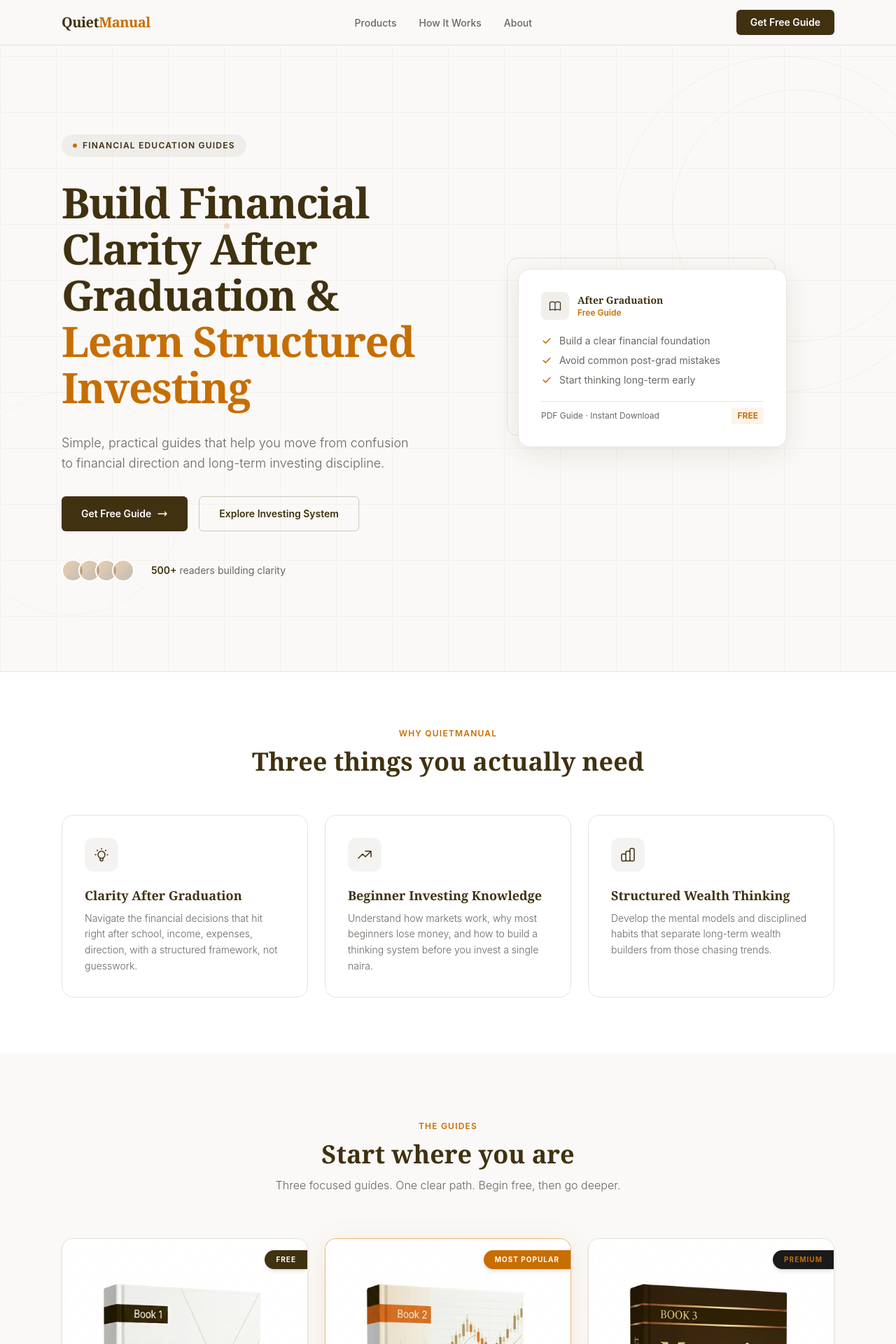
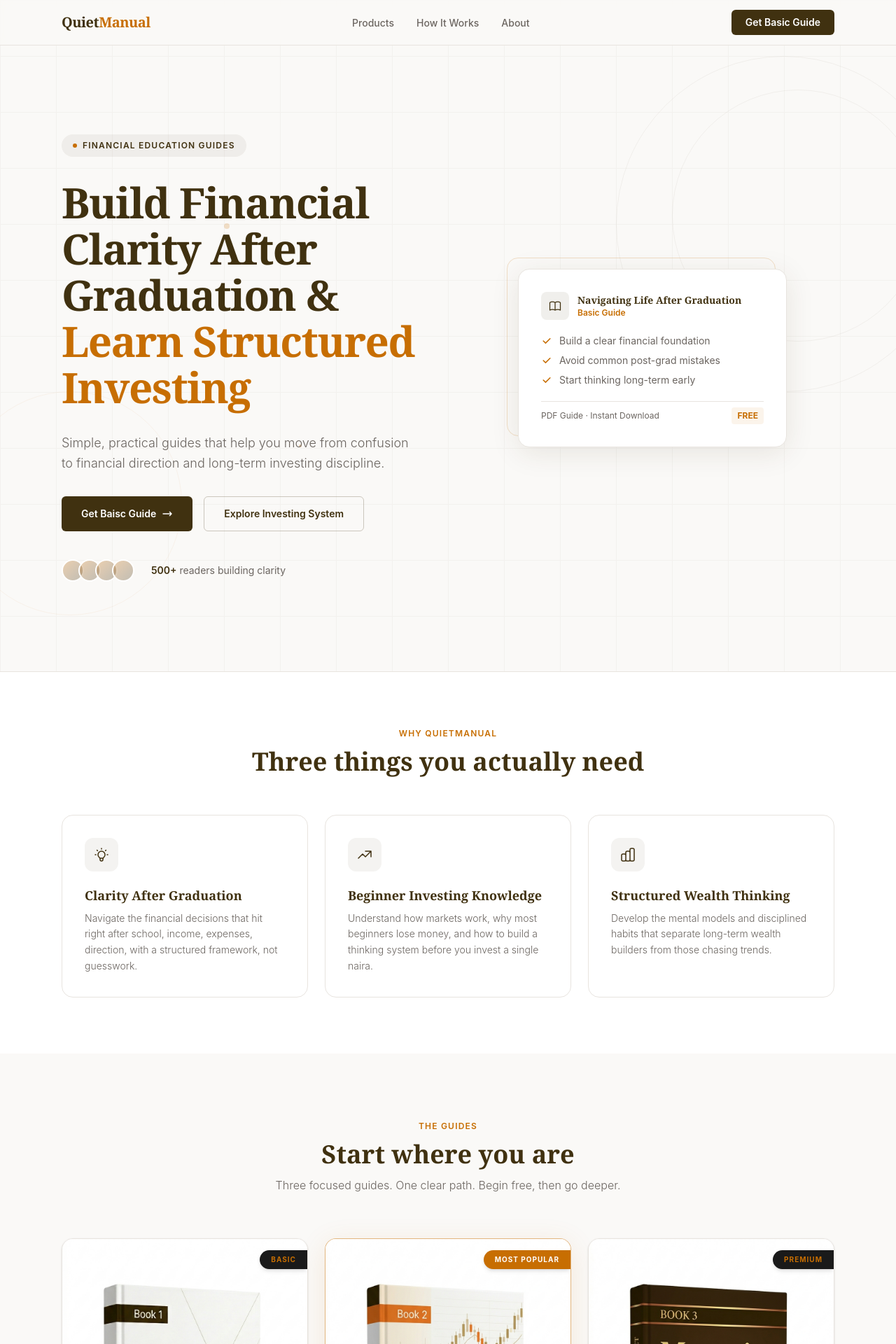
Before and after one commit to umobiajulu/quietmanual, a Vue app: page / in a window 1280 px wide. Shown: the top 1920 px of the page at 70% size. Built offline with nearby package versions, Linux system fonts and the light colour scheme.

Commit message:
made it better

```diff
--- a/src/views/Home.vue
+++ b/src/views/Home.vue
@@ -19,7 +19,7 @@
           href="#products"
           class="text-sm font-semibold text-white bg-[#403110] px-5 py-2 rounded-md hover:-translate-y-0.5 hover:shadow-lg transition-all duration-150"
         >
-          Get Free Guide
+          Get Basic Guide
         </a>
       </div>
     </nav>
@@ -58,7 +58,7 @@
               href="#products"
               class="inline-flex items-center justify-center gap-2 bg-[#403110] text-white text-sm font-semibold px-7 py-3.5 rounded-md hover:-translate-y-0.5 hover:shadow-xl transition-all duration-150"
             >
-              Get Free Guide
+              Get Baisc Guide
               <svg class="w-4 h-4" fill="none" stroke="currentColor" viewBox="0 0 24 24"><path stroke-linecap="round" stroke-linejoin="round" stroke-width="2" d="M17 8l4 4m0 0l-4 4m4-4H3"/></svg>
             </a>
             <a
@@ -89,8 +89,8 @@
                     <svg class="w-5 h-5 text-[#403110]" fill="none" stroke="currentColor" viewBox="0 0 24 24"><path stroke-linecap="round" stroke-linejoin="round" stroke-width="1.5" d="M12 6.253v13m0-13C10.832 5.477 9.246 5 7.5 5S4.168 5.477 3 6.253v13C4.168 18.477 5.754 18 7.5 18s3.332.477 4.5 1.253m0-13C13.168 5.477 14.754 5 16.5 5c1.747 0 3.332.477 4.5 1.253v13C19.832 18.477 18.247 18 16.5 18c-1.746 0-3.332.477-4.5 1.253"/></svg>
                   </div>
                   <div>
-                    <p class="font-serif font-semibold text-[#403110] text-sm">After Graduation</p>
-                    <p class="text-xs text-[#c76e02] font-semibold">Free Guide</p>
+                    <p class="font-serif font-semibold text-[#403110] text-sm">Navigating Life After Graduation</p>
+                    <p class="text-xs text-[#c76e02] font-semibold">Basic Guide</p>
                   </div>
                 </div>
                 <div class="space-y-2">
@@ -208,7 +208,7 @@
             href="#products"
             class="inline-flex items-center justify-center gap-2 bg-[#c76e02] text-white text-sm font-semibold px-7 py-3.5 rounded-md hover:-translate-y-0.5 hover:shadow-xl hover:shadow-[#c76e02]/20 transition-all duration-150"
           >
-            Start with the Free Guide
+            Start with the Basic Guide
             <svg class="w-4 h-4" fill="none" stroke="currentColor" viewBox="0 0 24 24"><path stroke-linecap="round" stroke-linejoin="round" stroke-width="2" d="M17 8l4 4m0 0l-4 4m4-4H3"/></svg>
           </a>
         </div>
@@ -301,7 +301,7 @@ const valueCards = [
 const products = [
   {
     title: 'Navigating Life After Graduation',
-    tag: 'Free Guide',
+    tag: 'Basic Guide',
     tagColor: 'primary',
     description: 'A structured guide to help you understand what to do after graduation, avoid financial confusion, and build a clear personal money direction.',
     features: [
@@ -309,12 +309,12 @@ const products = [
       'Avoiding common costly mistakes',
       'Building a personal money direction',
     ],
-    price: null,
-    priceNote: 'Completely Free',
-    buttonText: 'Download Free',
+    price: '$2.56',
+    priceNote: 'One-time payment · Instant Access',
+    buttonText: 'Get Instant Access',
     buttonStyle: 'outline',
     highlighted: false,
-    ribbon: 'FREE',
+    ribbon: 'BASIC',
     image: '/qm1.png',
     freeLink: null, // ← replace with actual download link
     selarLink: 'https://selar.com/pv411o9y14',
@@ -369,7 +369,7 @@ const products = [
 const steps = [
   {
     title: 'Start With Clarity',
-    description: 'Download the free After Graduation guide and build your financial foundation before anything else.',
+    description: 'Download the basic Navigating Life After Graduation guide and build your financial foundation before anything else.',
     badge: 'Free',
   },
   {
```
